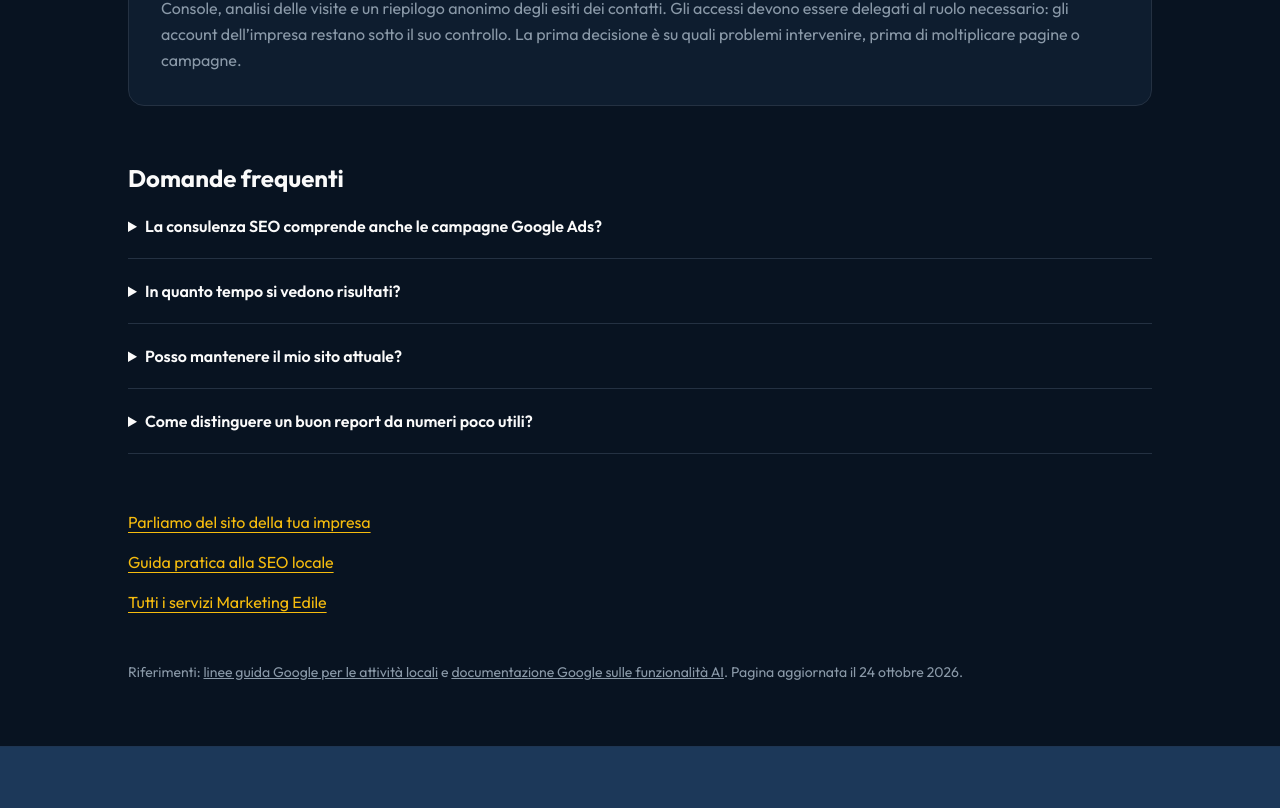
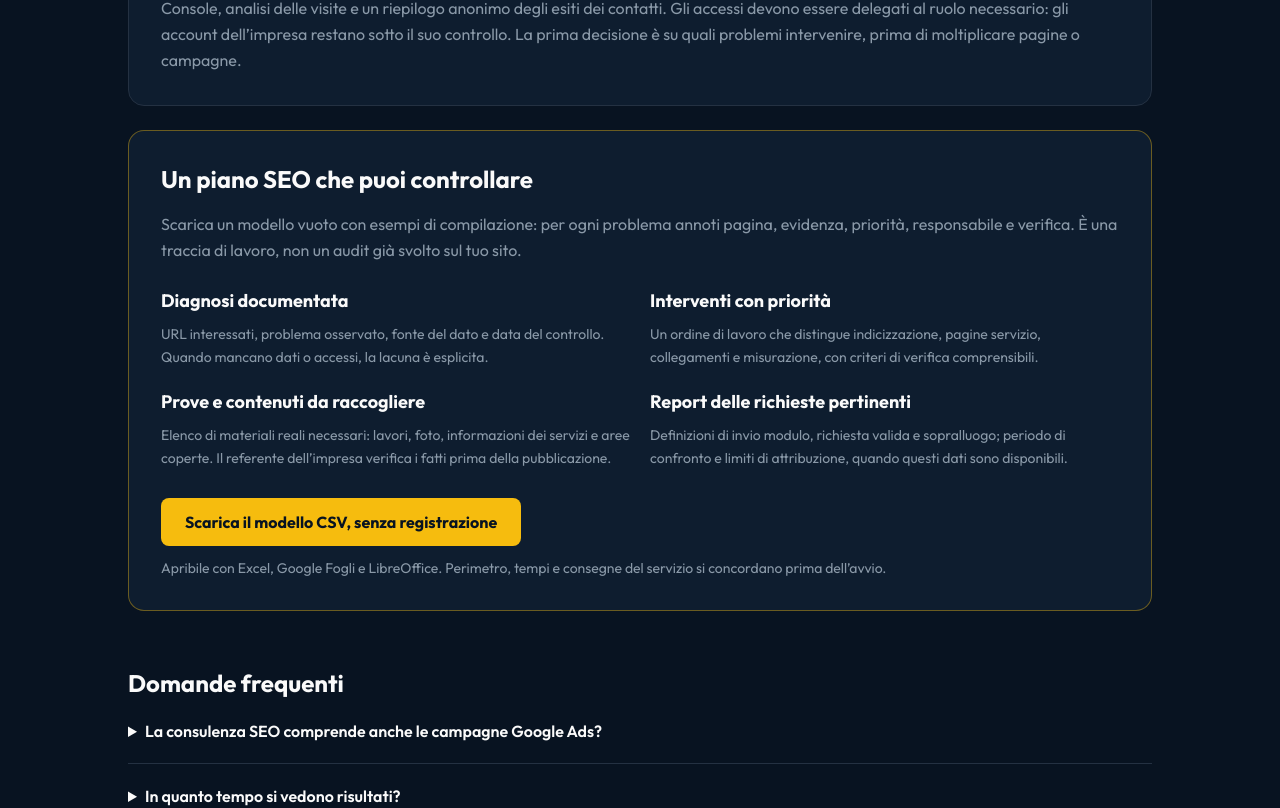
Before and after one commit to Ediliziaio/edili-boost, a React (Vite) app: page /consulenza-seo-imprese-edili in a window 1280 px wide. Shown: the part 2200-3008 px from the top of the page. Built offline with nearby package versions, Linux system fonts and the light colour scheme; no server answers.

Commit message:
feat(seo): add actionable SEO plan and downloadable worksheet

```diff
--- a/scripts/prerender-seo.mjs
+++ b/scripts/prerender-seo.mjs
@@ -717,6 +717,7 @@ function fallbackContent(route) {
       <p>${esc(route.description)}</p>
       ${route.intro ? `<p>${esc(route.intro)}</p>` : ""}
       ${route.sections ? route.sections.map((s) => `<h2>${esc(s.title)}</h2><p>${esc(s.text)}</p>`).join("") : ""}
+      ${route.resource ? `<section><h2>${esc(route.resource.title)}</h2><p>${esc(route.resource.description)}</p><ul>${route.deliverables.map(item => `<li><h3>${esc(item.title)}</h3><p>${esc(item.text)}</p></li>`).join("")}</ul><a href="${esc(route.resource.href)}" download>Scarica il modello CSV, senza registrazione</a><p>Apribile con Excel, Google Fogli e LibreOffice. Perimetro, tempi e consegne del servizio si concordano prima dell’avvio.</p></section>` : ""}
       ${route.links ? `<nav><ul>${route.links.map((link) => `<li><a href="${esc(link.href)}">${esc(link.label)}</a></li>`).join("")}</ul></nav>` : ""}
       ${route.faqs ? faqHtml(route.faqs) : ""}
     </section>${authorFooter}
--- a/src/data/seoConsulting.js
+++ b/src/data/seoConsulting.js
@@ -34,6 +34,17 @@ export const seoConsulting = {
       "text": "Porta l’indirizzo del sito, i servizi prioritari, le zone realmente coperte e gli obiettivi commerciali. Se già disponibili, si esaminano Search Console, analisi delle visite e un riepilogo anonimo degli esiti dei contatti. Gli accessi devono essere delegati al ruolo necessario: gli account dell’impresa restano sotto il suo controllo. La prima decisione è su quali problemi intervenire, prima di moltiplicare pagine o campagne."
     }
   ],
+  "resource": {
+    "title": "Un piano SEO che puoi controllare",
+    "description": "Scarica un modello vuoto con esempi di compilazione: per ogni problema annoti pagina, evidenza, priorità, responsabile e verifica. È una traccia di lavoro, non un audit già svolto sul tuo sito.",
+    "href": "/risorse/modello-piano-seo-imprese-edili.csv"
+  },
+  "deliverables": [
+    { "title": "Diagnosi documentata", "text": "URL interessati, problema osservato, fonte del dato e data del controllo. Quando mancano dati o accessi, la lacuna è esplicita." },
+    { "title": "Interventi con priorità", "text": "Un ordine di lavoro che distingue indicizzazione, pagine servizio, collegamenti e misurazione, con criteri di verifica comprensibili." },
+    { "title": "Prove e contenuti da raccogliere", "text": "Elenco di materiali reali necessari: lavori, foto, informazioni dei servizi e aree coperte. Il referente dell’impresa verifica i fatti prima della pubblicazione." },
+    { "title": "Report delle richieste pertinenti", "text": "Definizioni di invio modulo, richiesta valida e sopralluogo; periodo di confronto e limiti di attribuzione, quando questi dati sono disponibili." }
+  ],
   "links": [
     {
       "href": "/contattaci",
--- a/src/pages/SeoConsulting.tsx
+++ b/src/pages/SeoConsulting.tsx
@@ -26,11 +26,18 @@ export default function SeoConsulting() {
           <h2 className="mt-3 text-2xl font-bold">{section.title}</h2>
           <p className="mt-4 leading-relaxed text-muted-foreground">{section.text}</p>
         </section>)}
+        <section className="rounded-2xl border border-secondary/40 bg-card p-6 md:p-8" aria-labelledby="piano-operativo">
+          <h2 id="piano-operativo" className="text-2xl font-bold">{page.resource.title}</h2>
+          <p className="mt-4 text-muted-foreground leading-relaxed">{page.resource.description}</p>
+          <ul className="mt-6 grid gap-5 sm:grid-cols-2">{page.deliverables.map(item => <li key={item.title}><h3 className="font-bold text-lg">{item.title}</h3><p className="mt-2 text-sm text-muted-foreground leading-relaxed">{item.text}</p></li>)}</ul>
+          <a href={page.resource.href} download className="inline-flex mt-7 rounded-lg bg-secondary px-6 py-3 font-bold text-secondary-foreground">Scarica il modello CSV, senza registrazione</a>
+          <p className="mt-3 text-sm text-muted-foreground">Apribile con Excel, Google Fogli e LibreOffice. Perimetro, tempi e consegne del servizio si concordano prima dell’avvio.</p>
+        </section>
         <section className="py-8"><h2 className="text-2xl font-bold">Domande frequenti</h2>
           {page.faqs.map(faq => <details key={faq.question} className="border-b border-border py-5"><summary className="cursor-pointer font-semibold">{faq.question}</summary><p className="mt-4 text-muted-foreground leading-relaxed">{faq.answer}</p></details>)}
         </section>
         <nav aria-label="Approfondimenti SEO" className="flex flex-col gap-4">{page.links.map(link => <Link className="text-secondary underline underline-offset-4" key={link.href} to={link.href}>{link.label}</Link>)}</nav>
-        <p className="pt-6 text-sm text-muted-foreground">Riferimenti: <a className="underline" href="https://support.google.com/business/answer/3038177?hl=it">linee guida Google per le attività locali</a> e <a className="underline" href="https://developers.google.com/search/docs/appearance/ai-features">documentazione Google sulle funzionalità AI</a>. Pagina aggiornata il 24 ottobre 2026.</p>
+        <p className="pt-6 text-sm text-muted-foreground">Riferimenti: <a className="underline" href="https://support.google.com/business/answer/3038177?hl=it">linee guida Google per le attività locali</a> e <a className="underline" href="https://developers.google.com/search/docs/appearance/ai-features">documentazione Google sulle funzionalità AI</a>. Pagina aggiornata il 7 novembre 2026.</p>
       </div>
     </main><Footer />
   </>;
```
Also changed, not shown: public/risorse/modello-piano-seo-imprese-edili.csv (added).
